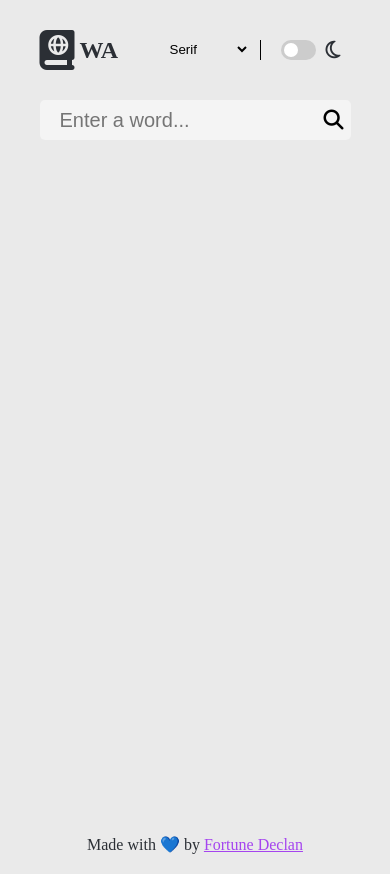
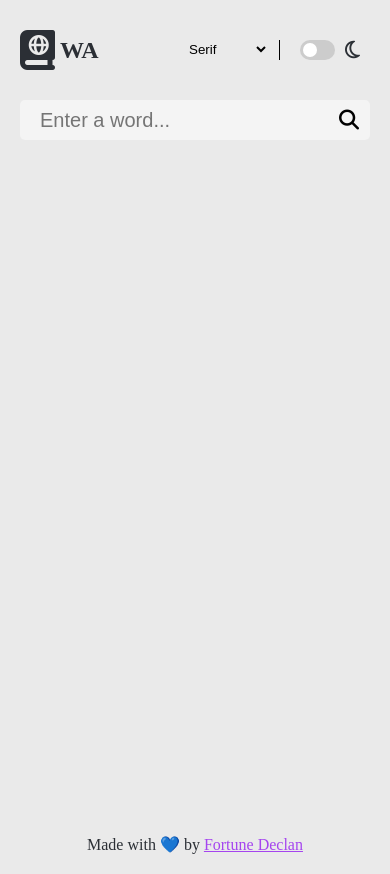
Before and after one commit to Savio09/Word-Archive, a plain HTML site: page index.html in a window 390 px wide. Drawn offline with Linux system fonts and the light colour scheme; a web font is replaced by a local one.

Commit message:
Update style.css

```diff
--- a/style.css
+++ b/style.css
@@ -204,6 +204,7 @@ input:checked + .slider:before {
     border-radius: 50%;
     border: 0;
     background-color: #E9D0FA;
+    outline: none;
 }
 
 .fa-play {
@@ -224,3 +225,9 @@ input:checked + .slider:before {
         width: 90%;
     }
 }
+
+@media screen and (max-width: 500px){
+    .container {
+        width: 100%;
+    }
+}
```
